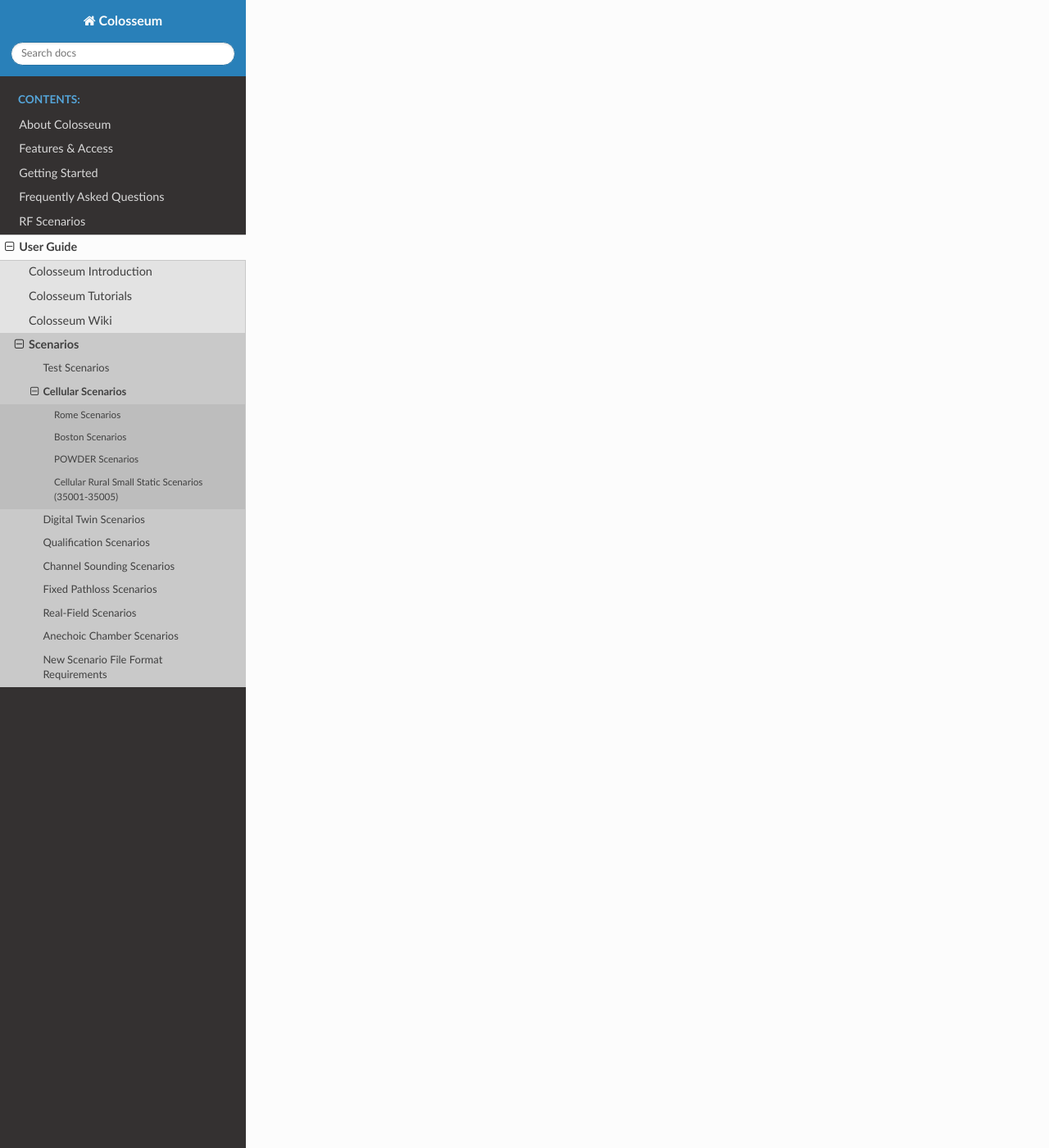
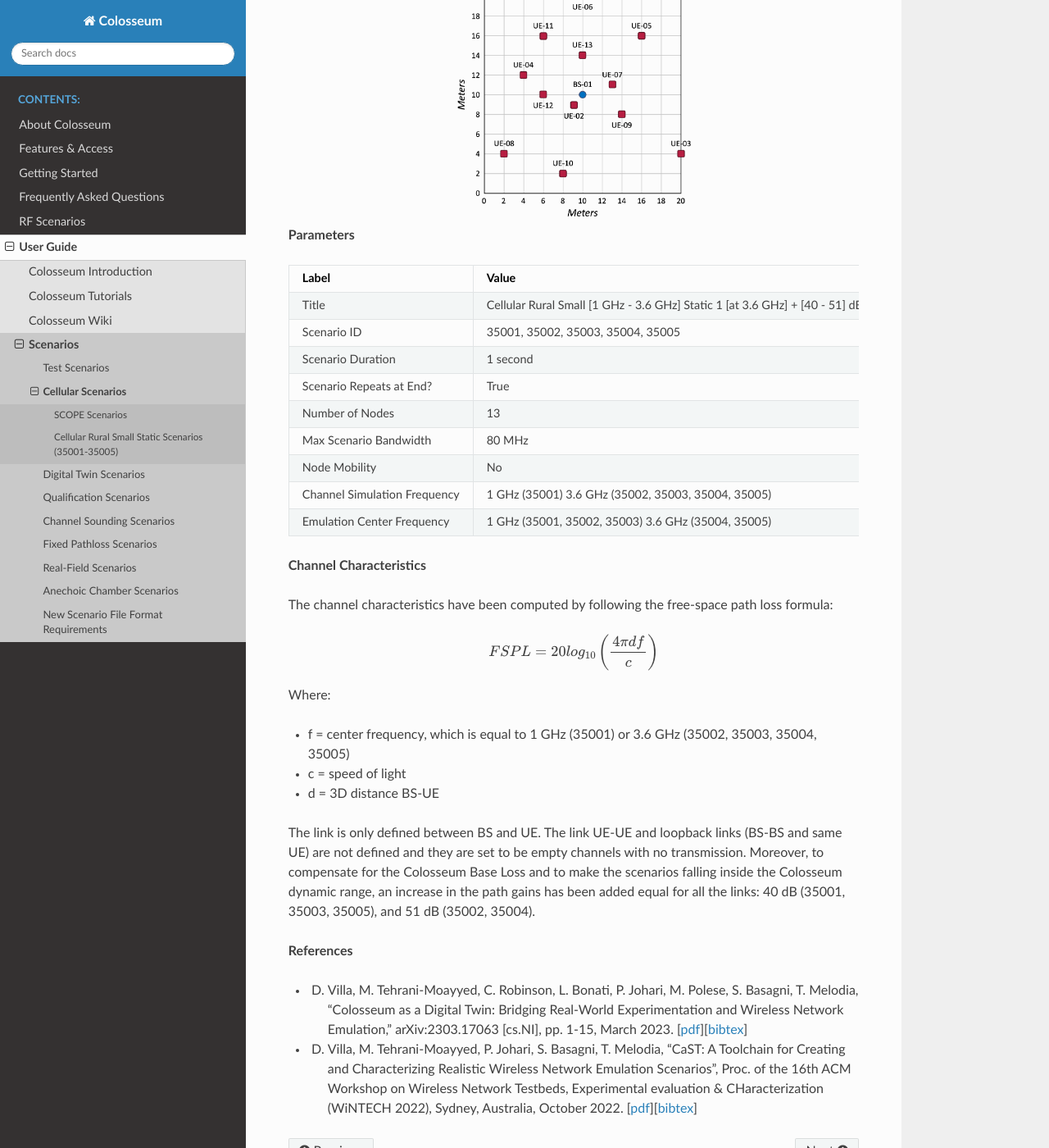
Before and after one commit to colosseum-wiot/user-documentation, a Sphinx documentation site: the page built from docs/source/user_guide/scenarios/cellular_scenarios.rst, in a window 1280 px wide and 1400 px high, scrolled down 5033 px. Shown: the whole window at 82% size. Built offline with Sphinx 7.4.7 and the Read the Docs theme 3.1.0, drawn with Linux system fonts in a browser that asks for light colours; pages that are not in the unit, such as notebooks, are missing from menus; some of the changed text lies outside the part shown.

Commit message:
Scenarios - WIP

```diff
--- a/docs/source/user_guide/scenarios/cellular_scenarios.rst
+++ b/docs/source/user_guide/scenarios/cellular_scenarios.rst
@@ -1,5 +1,8 @@
 Cellular Scenarios
 ================
+
+SCOPE Scenarios
+---------------
 
 These are a set of RF cellular scenarios to use with the Colosseum wireless network emulator. Scenarios have been designed in three different urban setups:
 
@@ -12,21 +15,29 @@
 Different versions of the above scenarios have been created for different numbers of base stations and users, different distances from the base stations users are deployed, and different mobility speeds of the users.
 
 Available distances between users and base stations:
+
 - **Close**: users are deployed within 20 m from the base stations
 - **Medium**: users are deployed within 50 m from the base stations
 - **Far**: users are deployed within 100 m from the base stations
 
 Available user mobility speeds:
+
 - **Static**: users do not move for the whole duration of the scenario
 - **Moderate**: users move at 3 m/s
 - **Fast**: users move at 5 m/s
 
-**Note**: These scenarios cluster nodes in groups of 5. This means that nodes 1-5 are emulated to be closer to each other than they are to the other nodes of the scenario. The same holds for the remaining nodes, i.e., nodes 6-10, 11-15, 16-20, 21-25, 26-30, 31-35, 36-40, 41-45, and 46-50.
+.. note::
+  These scenarios cluster nodes in groups of 5. This means that nodes 1-5 are emulated to be closer to each other than they are to the other nodes of the scenario. The same holds for the remaining nodes, i.e., nodes 6-10, 11-15, 16-20, 21-25, 26-30, 31-35, 36-40, 41-45, and 46-50.
 
 Rome Scenarios
-------------
+^^^^^^^^^^^^^^
 
 The Rome scenario captures the dynamics of the city center of Rome, Italy. A total of 50 nodes are involved: 10 BSs and 40 UEs (4 UEs assigned to each BS randomly scattered around it). This is one of the densest scenarios in Colosseum and covers an area of 0.5 km².
+
+.. figure:: /_static/images/user_guide/wiki/scenarios/cellular/rome.jpg
+   :width: 300px
+   :alt: Rome Cellular Scenario
+   :align: center
 
 **Node Pattern**
 
@@ -89,9 +100,14 @@
      - 4
 
 Boston Scenarios
--------------
+^^^^^^^^^^^^^^^^
 
 The Boston scenario captures the dynamics of downtown Boston, U.S. A total of 50 nodes are involved: 10 BSs and 40 users. This scenario covers an area of 0.95 km².
+
+.. figure:: /_static/images/user_guide/wiki/scenarios/cellular/boston.jpeg
+   :width: 300px
+   :alt: Boston Cellular Scenario
+   :align: center
 
 The sequence of the nodes in the scenario follows the same pattern as the Rome scenarios shown above.
 
@@ -121,9 +137,14 @@
      - 4
 
 POWDER Scenarios
--------------
+^^^^^^^^^^^^^^^^
 
 The POWDER scenario mirrors the setup of the rooftop BSs deployed in the POWDER platform in Salt Lake City, U.S. A total of 40 nodes are involved: 8 BSs and 32 UEs. This scenario is the sparsest with an area of 3.6 km².
+
+.. figure:: /_static/images/user_guide/wiki/scenarios/cellular/powder.jpg
+   :width: 300px
+   :alt: POWDER Testbed Cellular Scenario
+   :align: center
 
 The sequence of the nodes in the scenario follows the same pattern as the Rome scenarios shown above, but stops at node 40.
 
@@ -152,6 +173,13 @@
    * - Number of Users per Base Station
      - 4
 
+**References**
+
+- L. Bonati, S. D'Oro, S. Basagni, and T. Melodia, "SCOPE: An Open and Softwarized Prototyping Platform for NextG Systems," in Proceedings of ACM MobiSys, June 2021. [`pdf <https://ece.northeastern.edu/wineslab/papers/bonati2021scope.pdf>`_] [`bibtex <https://ece.northeastern.edu/wineslab/wines_bibtex/bonati2021scope.txt>`_]
+
+- POWDER Deployment. 2021. https://www.powderwireless.net/area.
+
+
 Cellular Rural Small Static Scenarios (35001-35005)
 ------------------------------------------------
 
@@ -159,25 +187,31 @@
 
 .. list-table::
    :widths: 30 70
-   :header-rows: 0
+   :header-rows: 1
 
+   * - Label
+     - Value
    * - Version
      - Formal
    * - RF ID
      - 35001, 35002, 35003, 35004, 35005
    * - RF Description
      - 35001 (Cellular Rural Small 1 GHz Static 1 + 40 dB)
-     - 35002 (Cellular Rural Small 3.6 GHz Static 1 + 51 dB)
-     - 35003 (Cellular Rural Small 3.6 GHz Static 1 + 40 dB)
-     - 35004 (Cellular Rural Small 3.6 GHz Static 1 at 3.6 GHz + 51 dB)
-     - 35005 (Cellular Rural Small 3.6 GHz Static 1 at 3.6 GHz + 40 dB)
+       35002 (Cellular Rural Small 3.6 GHz Static 1 + 51 dB)
+       35003 (Cellular Rural Small 3.6 GHz Static 1 + 40 dB)
+       35004 (Cellular Rural Small 3.6 GHz Static 1 at 3.6 GHz + 51 dB)
+       35005 (Cellular Rural Small 3.6 GHz Static 1 at 3.6 GHz + 40 dB)
    * - Noise power BW (MHz)
      - 20
    * - Usable BW for transmissions (MHz)
      - 80
+   * - Traffic ID
+     - N/A
+   * - Traffic Description
+     - N/A
    * - Center Frequency
      - 1 GHz (35001, 35002, 35003)
-     - 3.6 GHz (35004, 35005)
+       3.6 GHz (35004, 35005)
    * - Number of Nodes
      - 13
    * - Duration
@@ -190,20 +224,61 @@
 **Node Placement**
 
 The BS is located in the center of a 20x20 meters area, with the UEs randomly scattered around. The height of the nodes is:
+
 - BS-01 height: 3 meters
 - UE height: 1 meter
+
+.. figure:: /_static/images/user_guide/wiki/scenarios/cellular/cellular_rural_node_placement.png
+   :width: 300px
+   :alt: Cellular Rural Node Placement
+   :align: center
+
+**Parameters**
+
+.. list-table::
+   :widths: 30 70
+   :header-rows: 1
+
+   * - Label
+     - Value
+   * - Title
+     - Cellular Rural Small [1 GHz - 3.6 GHz] Static 1 [at 3.6 GHz] + [40 - 51] dB
+   * - Scenario ID
+     - 35001, 35002, 35003, 35004, 35005
+   * - Scenario Duration
+     - 1 second
+   * - Scenario Repeats at End?
+     - True
+   * - Number of Nodes
+     - 13
+   * - Max Scenario Bandwidth
+     - 80 MHz
+   * - Node Mobility
+     - No
+   * - Channel Simulation Frequency
+     - 1 GHz (35001)
+       3.6 GHz (35002, 35003, 35004, 35005)
+   * - Emulation Center Frequency
+     - 1 GHz (35001, 35002, 35003)
+       3.6 GHz (35004, 35005)
 
 **Channel Characteristics**
 
 The channel characteristics have been computed by following the free-space path loss formula:
 
-FSPL = 20*log10(d) + 20*log10(f) + 20*log10(4π/c)
+.. math::
+   FSPL = 20log_{10}\left(\frac{4\pi df}{c}\right)
 
 Where:
+
 - f = center frequency, which is equal to 1 GHz (35001) or 3.6 GHz (35002, 35003, 35004, 35005)
 - c = speed of light
 - d = 3D distance BS-UE
 
-The link is only defined between BS and UE. The link UE-UE and loopback links (BS-BS and same UE) are not defined and they are set to be empty channels with no transmission.
+The link is only defined between BS and UE. The link UE-UE and loopback links (BS-BS and same UE) are not defined and they are set to be empty channels with no transmission. Moreover, to compensate for the Colosseum Base Loss and to make the scenarios falling inside the Colosseum dynamic range, an increase in the path gains has been added equal for all the links: 40 dB (35001, 35003, 35005), and 51 dB (35002, 35004).
 
-Moreover, to compensate for the Colosseum Base Loss and to make the scenarios falling inside the Colosseum dynamic range, an increase in the path gains has been added equal for all the links: 40 dB (35001, 35003, 35005), and 51 dB (35002, 35004).
+**References**
+
+- D. Villa, M. Tehrani-Moayyed, C. Robinson,  L. Bonati, P. Johari, M. Polese, S. Basagni, T. Melodia, "Colosseum as a Digital Twin: Bridging Real-World Experimentation and Wireless Network Emulation," arXiv:2303.17063 [cs.NI], pp. 1-15, March 2023. [`pdf <https://arxiv.org/pdf/2303.17063>`_][`bibtex <https://ece.northeastern.edu/wineslab/wines_bibtex/villa2024dt.txt>`_]
+
+- D. Villa, M. Tehrani-Moayyed, P. Johari, S. Basagni, T. Melodia, "CaST: A Toolchain for Creating and Characterizing Realistic Wireless Network Emulation Scenarios", Proc. of the 16th ACM Workshop on Wireless Network Testbeds, Experimental evaluation & CHaracterization (WiNTECH 2022), Sydney, Australia, October 2022. [`pdf <https://ece.northeastern.edu/wineslab/papers/villa2022wintech.pdf>`_][`bibtex <https://ece.northeastern.edu/wineslab/wines_bibtex/villa2022wintech.txt>`_]
--- a/docs/source/user_guide/scenarios/index.rst
+++ b/docs/source/user_guide/scenarios/index.rst
@@ -9,7 +9,7 @@
 
    test_scenarios
    cellular_scenarios
-   digital_twin_scenarios.rst
+   digital_twin_scenarios
    qualification_scenarios
    channel_sounding_scenarios
    fixed_pathloss_scenarios
```
Also changed, not shown: docs/source/_static/images/user_guide/wiki/scenarios/cellular/boston.jpeg (added), docs/source/_static/images/user_guide/wiki/scenarios/cellular/cellular_rural_node_placement.png (added), docs/source/_static/images/user_guide/wiki/scenarios/cellular/powder.jpg (added), docs/source/_static/images/user_guide/wiki/scenarios/cellular/rome.jpg (added), docs/source/user_guide/scenarios/digital_twin_scenarios.rst (line endings or trailing spaces).
